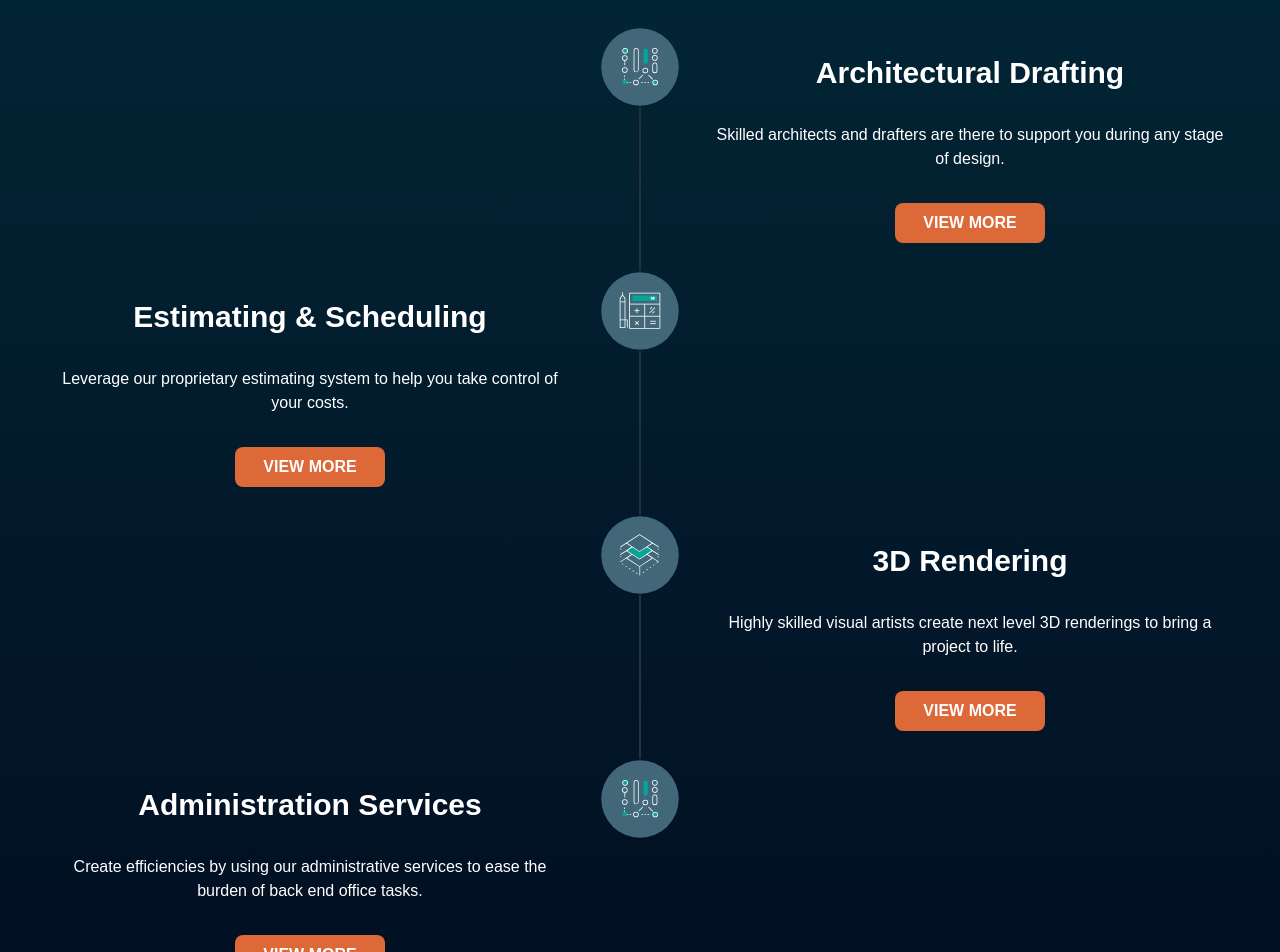
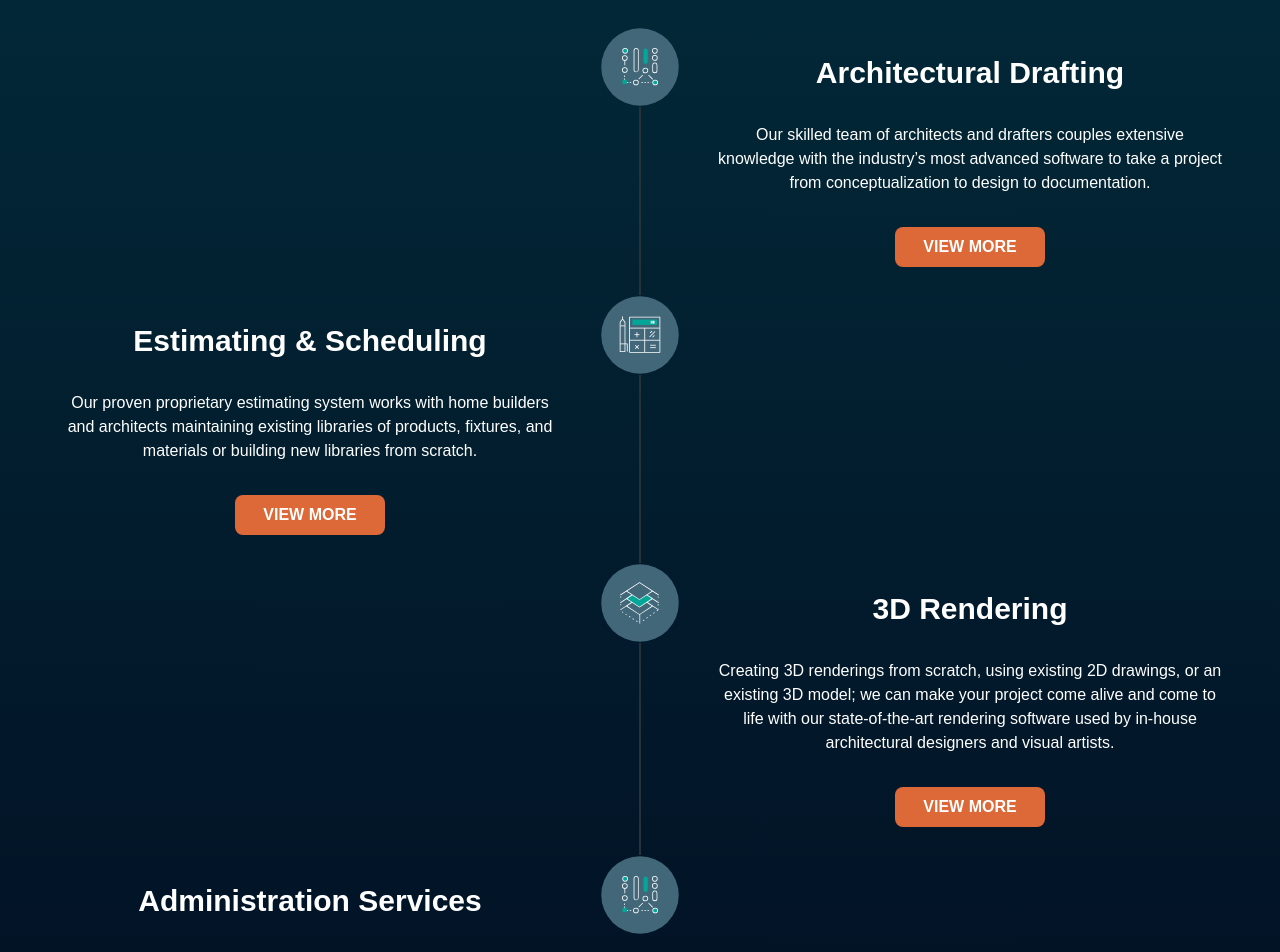
Before and after one commit to bsisystems/realcognita, a React (Vite) app: page / in a window 1280 px wide. Shown: the part 5360-6312 px from the top of the page. Built offline with nearby package versions, Linux system fonts and the light colour scheme; a web font is replaced by a local one.

Commit message:
Update ServicesTimeline.jsx

```diff
--- a/src/components/ui/ServicesTimeline.jsx
+++ b/src/components/ui/ServicesTimeline.jsx
@@ -15,7 +15,7 @@ export const ServicesTimeline = () => {
       title: "Architectural Drafting",
       image: "Administration Services.svg",
       subtitle:
-        "Skilled architects and drafters are there to support you during any stage of design. ",
+        "Our skilled team of architects and drafters couples extensive knowledge with the industry’s most advanced software to take a project from conceptualization to design to documentation. ",
       modal: <Drafting />,
     },
     {
@@ -23,7 +23,7 @@ export const ServicesTimeline = () => {
       title: "Estimating & Scheduling",
       image: "Estimating & Scheduling.svg",
       subtitle:
-        "Leverage our proprietary estimating system to help you take control of your costs. ",
+        "Our proven proprietary estimating system works with home builders and architects maintaining existing libraries of products, fixtures, and materials or building new libraries from scratch. ",
       modal: <Estimating />,
     },
     {
@@ -31,7 +31,7 @@ export const ServicesTimeline = () => {
       title: "3D Rendering",
       image: "3D Rendering.svg",
       subtitle:
-        "Highly skilled visual artists create next level 3D renderings to bring a project to life. ",
+        "Creating 3D renderings from scratch, using existing 2D drawings, or an existing 3D model; we can make your project come alive and come to life with our state-of-the-art rendering software used by in-house architectural designers and visual artists. ",
       modal: <Rendering />,
     },
     {
@@ -39,7 +39,7 @@ export const ServicesTimeline = () => {
       title: "Administration Services",
       image: "Administration Services.svg",
       subtitle:
-        "Create efficiencies by using our administrative services to ease the burden of back end office tasks.",
+        "As former builders and knowing the building industry as a whole; we understand how easy it is to become bogged down by back-office administration. We’re equipped to take on the entirety (or just a portion) of day-to-day tasks so you and your team can focus on what you do best: designing, constructing, selling and building homes.",
       modal: <Administration />,
     },
   ];
```
